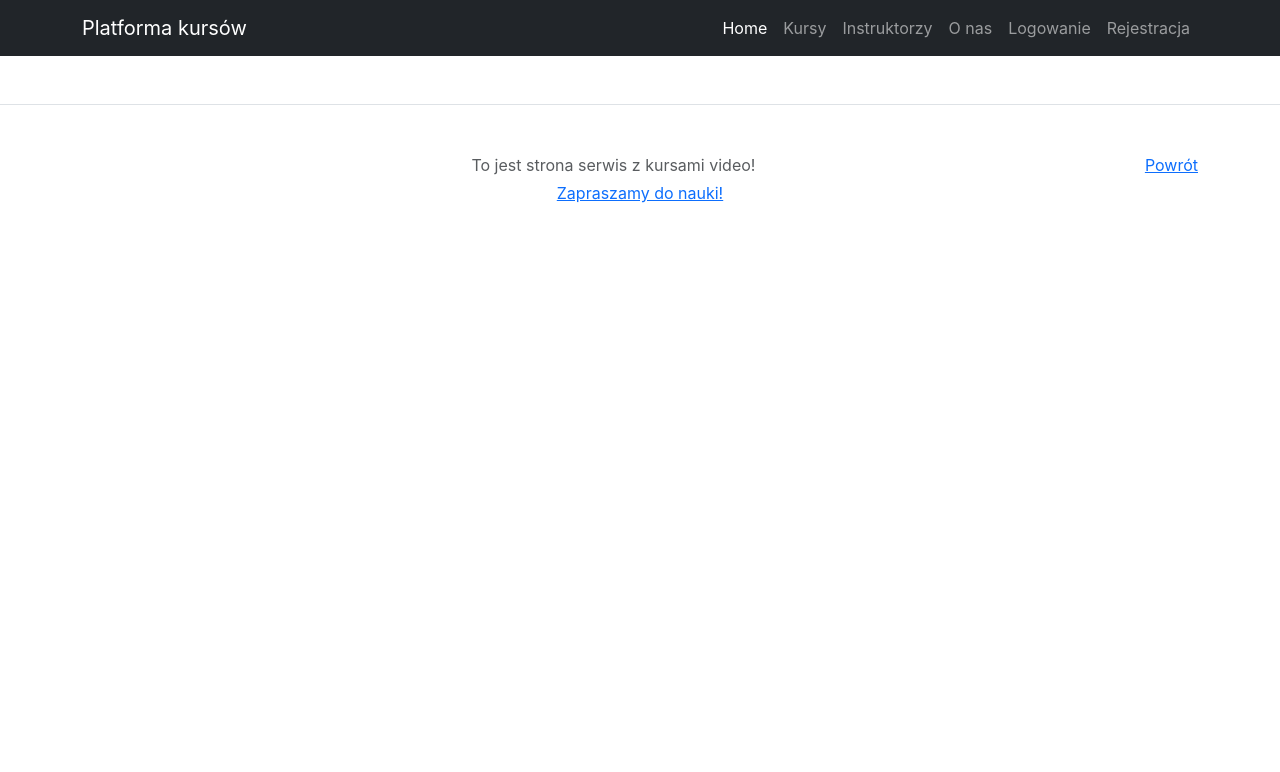
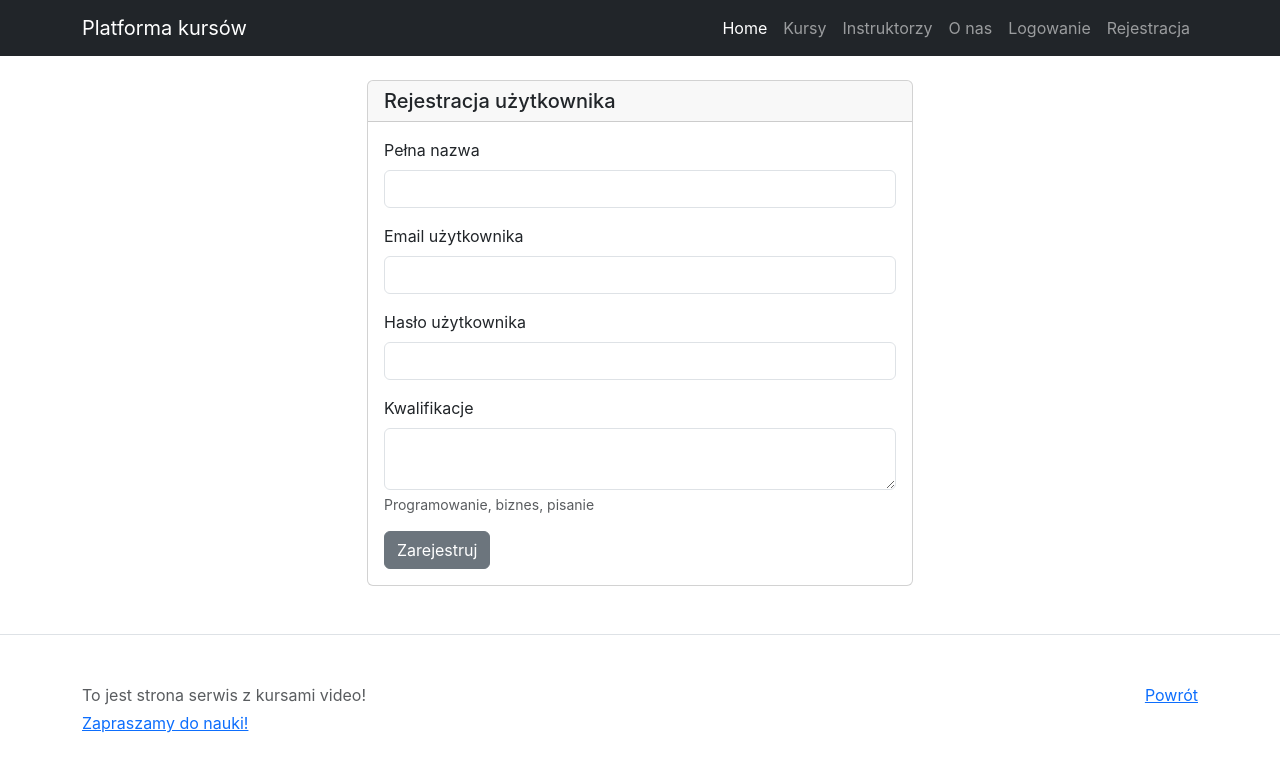
Before and after one commit to BartekNice31/django_kursy_api_udemy_fronted_django, a React (Create React App) app: page /register-user in a window 1280 px wide. Shown: the top 772 px of the page. Built offline with nearby package versions, Linux system fonts and the light colour scheme.

Commit message:
first commit

```diff
--- a/src/components/CourseDetail.js
+++ b/src/components/CourseDetail.js
@@ -25,27 +25,42 @@ function CourseDetail(){
                 <ul className="list-group list-group-flush">
                     <li className="list-group-item">
                         Wiadomości wstępne
+                        <span className="float-end">
+                            <span className="me-3">1:30 min</span>
                             <button className="btn btn-sm btn-secondary float-end">
                             <i className="bi bi-play-circle-fill"></i>
                         </button>
+                        </span>
+
                     </li>
                     <li className="list-group-item">
                         Przygotowanie projektu
+                        <span className="float-end">
+                            <span className="me-3">1:40 min</span>
                             <button className="btn btn-sm btn-secondary float-end">
                                 <i className="bi bi-play-circle-fill"></i>
                             </button>
+                        </span>
+
                     </li>
                     <li className="list-group-item">
                         Zaczynamy
+                        <span className="float-end">
+                            <span className="me-3">1:10 minut</span>
                             <button className="btn btn-sm btn-secondary float-end">
                                 <i className="bi bi-play-circle-fill"></i>
                             </button>
+                        </span>
+
                     </li>
                     <li className="list-group-item">
                         Wstep do praktyki
+                        <span className="float-end">
+                            <span className="me-3">1:10 minut</span>
                             <button className="btn btn-sm btn-secondary float-end">
                                 <i className="bi bi-play-circle-fill"></i>
                             </button>
+                        </span>
                     </li>
                 </ul>
                 </div>
--- a/src/components/Footer.js
+++ b/src/components/Footer.js
@@ -1,13 +1,17 @@
+import {Link} from "react-router-dom";
+import {useParams} from "react-router-dom";
 function Footer(){
     return (
         <footer className="text-muted py-5 border-top mt-5">
             <div className="container">
                 <p className="float-end mb-1">
-                    <a href="#">Powrót</a>
+                    {/* <a href="#">Powrót</a> */}
+                    <Link to="/">Powrót</Link>
                 </p>
                 <p className="mb-1">To jest strona serwis z kursami video!</p>
                 <p className="mb-0">
                     <a href="#">Zapraszamy do nauki!</a>
+                    {/* <Link to="/"></Link> */}
                 </p>
             </div>
         </footer>
--- a/src/components/Header.js
+++ b/src/components/Header.js
@@ -32,10 +32,10 @@ function Header(){
                             <Link to="/about" className="nav-link">O nas</Link>
                         </li>
                         <li className="nav-item">
-                            <Link className="nav-link" to="/user_login">Logowanie</Link>
+                            <Link className="nav-link" to="/login-user">Logowanie</Link>
                         </li>
                         <li className="nav-item">
-                            <Link className="nav-link" to="/user_register">Rejestracja</Link>
+                            <Link className="nav-link" to="/register-user">Rejestracja</Link>
                         </li>
                     </ul>
                 </div>
--- a/src/components/Login.js
+++ b/src/components/Login.js
@@ -1,8 +1,32 @@
 import {useParams} from "react-router-dom";
 import {Link} from "react-router-dom";
 function Login(){
+    console.log("Logowanie login");
     return (
-        <h3>Logowanie studenta</h3>
+        <div className="container mt-4">
+            <div className="row">
+                <div className="col-6 offset-3">
+                <div className="card"><h5 className="card-header">Logowanie użytkownika</h5></div>
+                <div className="card-body">
+                    <form>
+                        <div className="mb-3">
+                            <label for="FullNameInput" className="form-label">Nazwa użytkownika</label>
+                            <input type="text" className="form-control"/>
+                        </div>
+                        <div className="mb-3">
+                            <label for="PasswordInput" className="form-label">Hasło</label>
+                            <input type="password" className="form-control"/>
+                        </div>
+                        <div className="mb-3 form-check">
+                            <input type="checkbox" className="form-check-input"/>
+                            <label className="form-check-label" for="CheckBoxInput">Zapamiętaj mnie</label>
+                        </div>
+                        <button type="submit" className="btn btn-primary">Zaloguj</button>
+                    </form>
+                </div>
+                </div>
+            </div>
+        </div>
     );
 }
 export default Login;
--- a/src/components/Main.js
+++ b/src/components/Main.js
@@ -16,7 +16,7 @@ import Logowanie from "./Logowanie";
 import Rejestracja from "./Rejestracja";
 function Main(){
     return (
-        <div className="App">
+        <div>
             <Header/>
             <Routes>
                 <Route path="/" element={<Home/>}/>
@@ -27,8 +27,9 @@ function Main(){
                 <Route path="/detail/:course_id" element={<CourseDetail/>}/>
                 <Route path="/instructor_detail/:instructor_id" element={<InstructorDetail/>}/>
                 <Route path="/famous_course_detail/:special_course_id" element={<SpecialCourse/>}/>
-                <Route path="/login_user" element={<Login/>}/>
-                <Route path="/register_user" element={<Register/>}/>
+                <Route path="/login-user" element={<Login/>}/>
+                {/* <Route path="/login_user" element={<h1>Logowanie</h1>}/> */}
+                <Route path="/register-user" element={<Register/>}/>
                 <Route path="/logowanie_uzytkownika" element={<Logowanie/>}/>
                 <Route path="/rejestracja_uzytkownika" element={<Rejestracja/>}/>
             </Routes>
--- a/src/components/Register.js
+++ b/src/components/Register.js
@@ -2,8 +2,42 @@ import {Link} from "react-router-dom";
 import {useParams} from "react-router-dom";
 
 function Register(){
+    console.log("Rejestracja login");
     return (
-        <h3>Rejestracja studenta</h3>
+        <div className="container mt-4">
+            <div className="row">
+                <div className="col-6 offset-3">
+                    <div className="card"><h5 className="card-header">Rejestracja użytkownika</h5>
+                        <div className="card-body">
+                            <form>
+                                <div className="mb-3">
+                                    <label for="FullNameInput" className="form-label">Pełna nazwa</label>
+                                    <input type="text" className="form-control"></input>
+                                </div>
+                                <div className="mb-3">
+                                    <label for="EmailInput" className="form-label">Email użytkownika</label>
+                                    <input type="text" className="form-control"></input>
+                                </div>
+                                <div className="mb-3">
+                                    <label for="PasswordInput" className="form-label">Hasło użytkownika</label>
+                                    <input type="password" className="form-control"></input>
+                                </div>
+                                <div className="mb-3">
+                                    <label for="SkillInput" className="form-label">Kwalifikacje</label>
+                                    <textarea className="form-control">
+
+                                    </textarea>
+                                    <div className="form-text">
+                                            Programowanie, biznes, pisanie
+                                        </div>
+                                </div>
+                                <button type="submit" className="btn btn-secondary">Zarejestruj</button>
+                            </form>
+                        </div>
+                    </div>
+                </div>
+            </div>
+        </div>
     );
 }
 export default Register;
```
Lines whose indentation alone changed are shown as unchanged.
